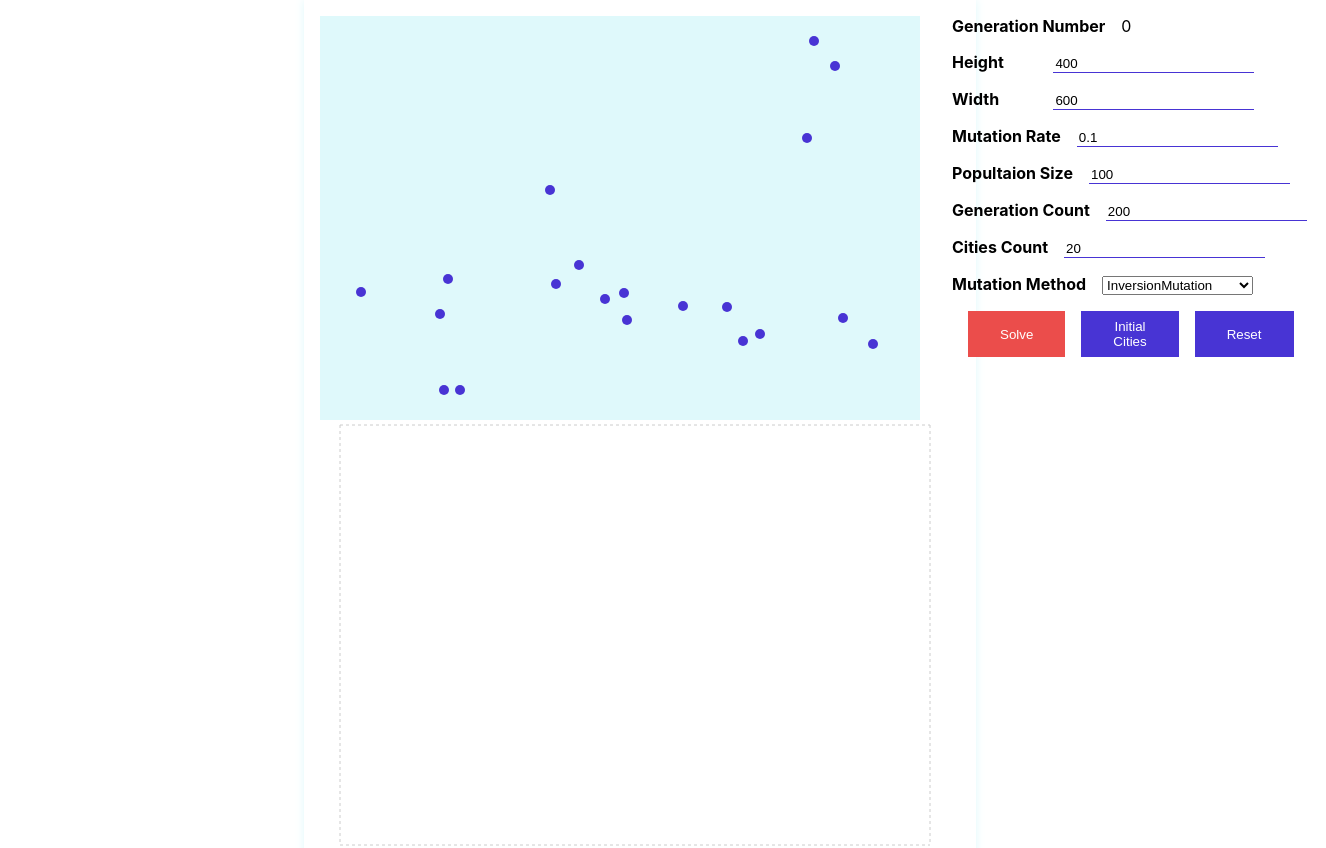
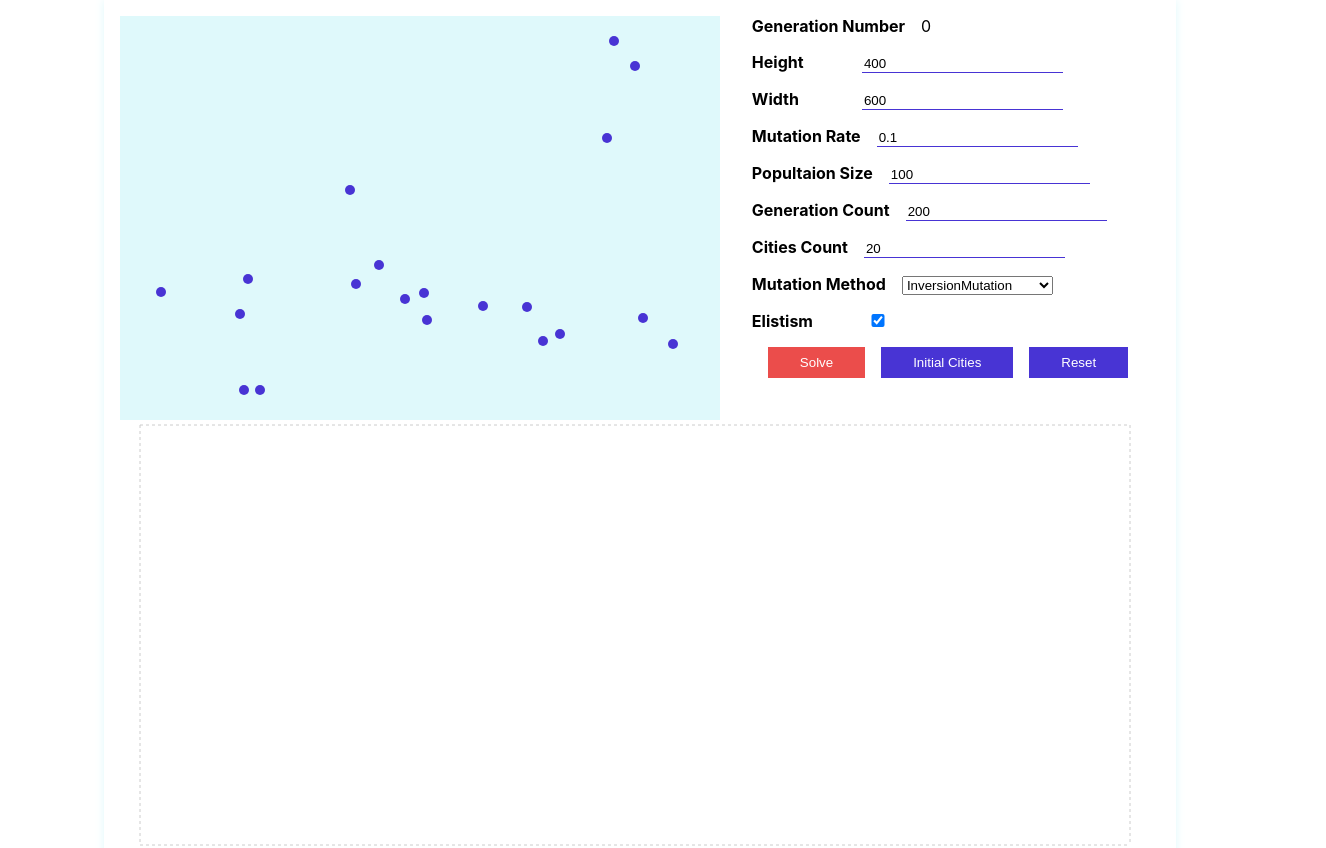
Before and after one commit to javadtavakoli/TSP-GA-React, a React (Create React App) app: page / in a window 1280 px wide. Shown: the top 848 px of the page, 1326 px wide, since content can reach past the window. Built offline with nearby package versions, Linux system fonts and the light colour scheme.

Commit message:
made elitism optional

```diff
--- a/src/App.css
+++ b/src/App.css
@@ -3,6 +3,8 @@
 
 }
 .wrapper{
+  min-width: fit-content;
+
   max-width: 50%;
   box-shadow: #dff9fb 0 0 9px 0px;
   margin: 0 auto;
--- a/src/App.tsx
+++ b/src/App.tsx
@@ -44,7 +44,7 @@ function App() {
   const populationSizeRef = useRef(100);
   const generationsCountRef = useRef(200);
   const mutationTypeRef = useRef(MutationTypes.InversionMutation);
-
+  const elitismRef = useRef<boolean>(true);
   const drawLines = (route: Route) => {
     setBestRoute(route);
     const lines: Line[] = [];
@@ -115,7 +115,8 @@ function App() {
           mutationRateRef.current
         );
       }
-      childPopulation.addRoute(currentPopulation.getFittest());
+      if (elitismRef.current)
+        childPopulation.addRoute(currentPopulation.getFittest());
 
       setCurrentGeneration(generationIndex);
 
@@ -242,6 +243,18 @@ function App() {
               </select>
             </div>
           </div>
+          <div className="description">
+            <div className="label">Elistism</div>
+            <div className="value">
+              <input
+                type="checkbox"
+                defaultChecked={elitismRef.current}
+                onChange={(e) =>
+                  (elitismRef.current = e.target.value === "checked")
+                }
+              />
+            </div>
+          </div>
           <div className="buttons">
             <button onClick={solve} className="reset-button">
               Solve
```
